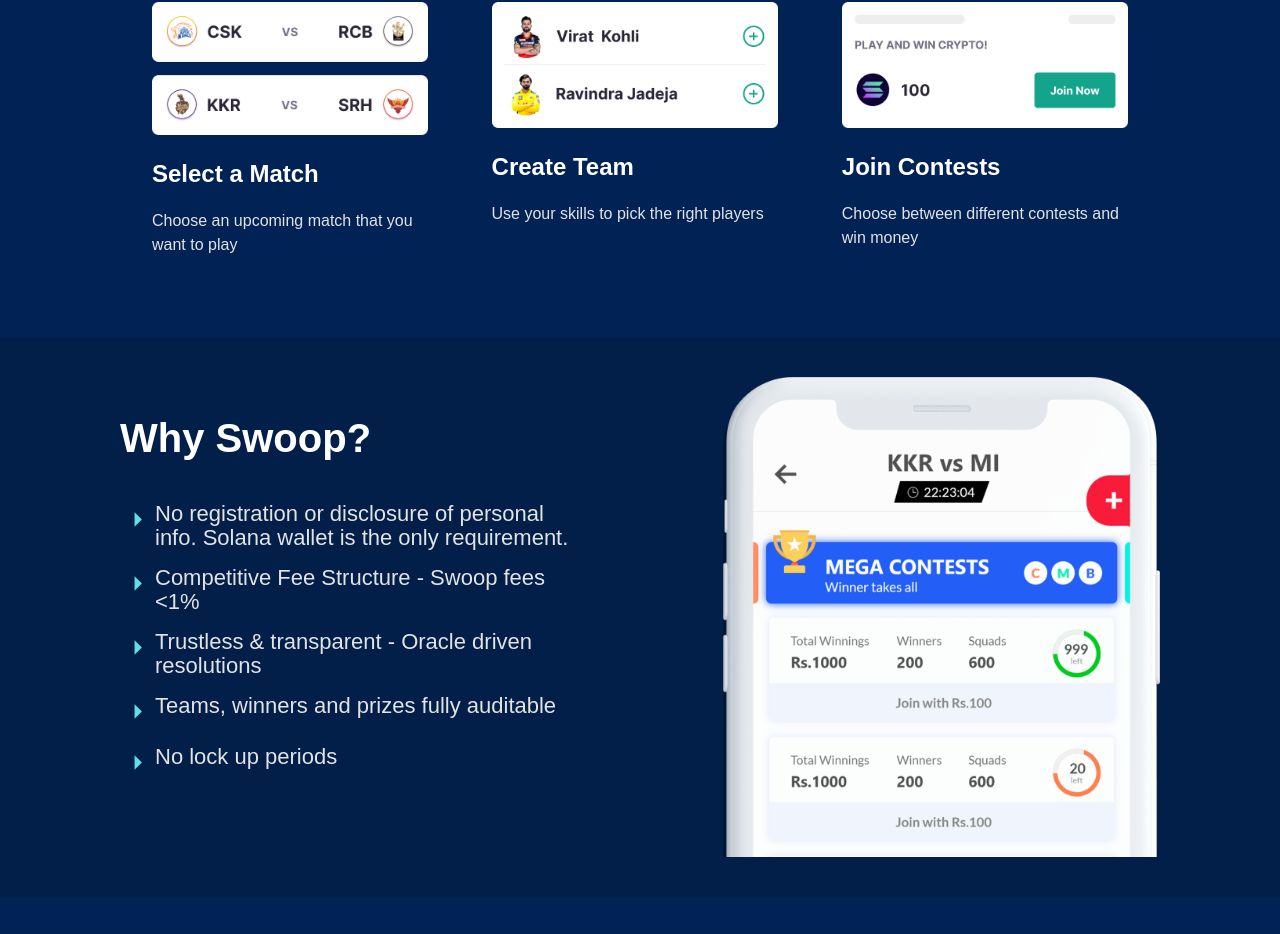
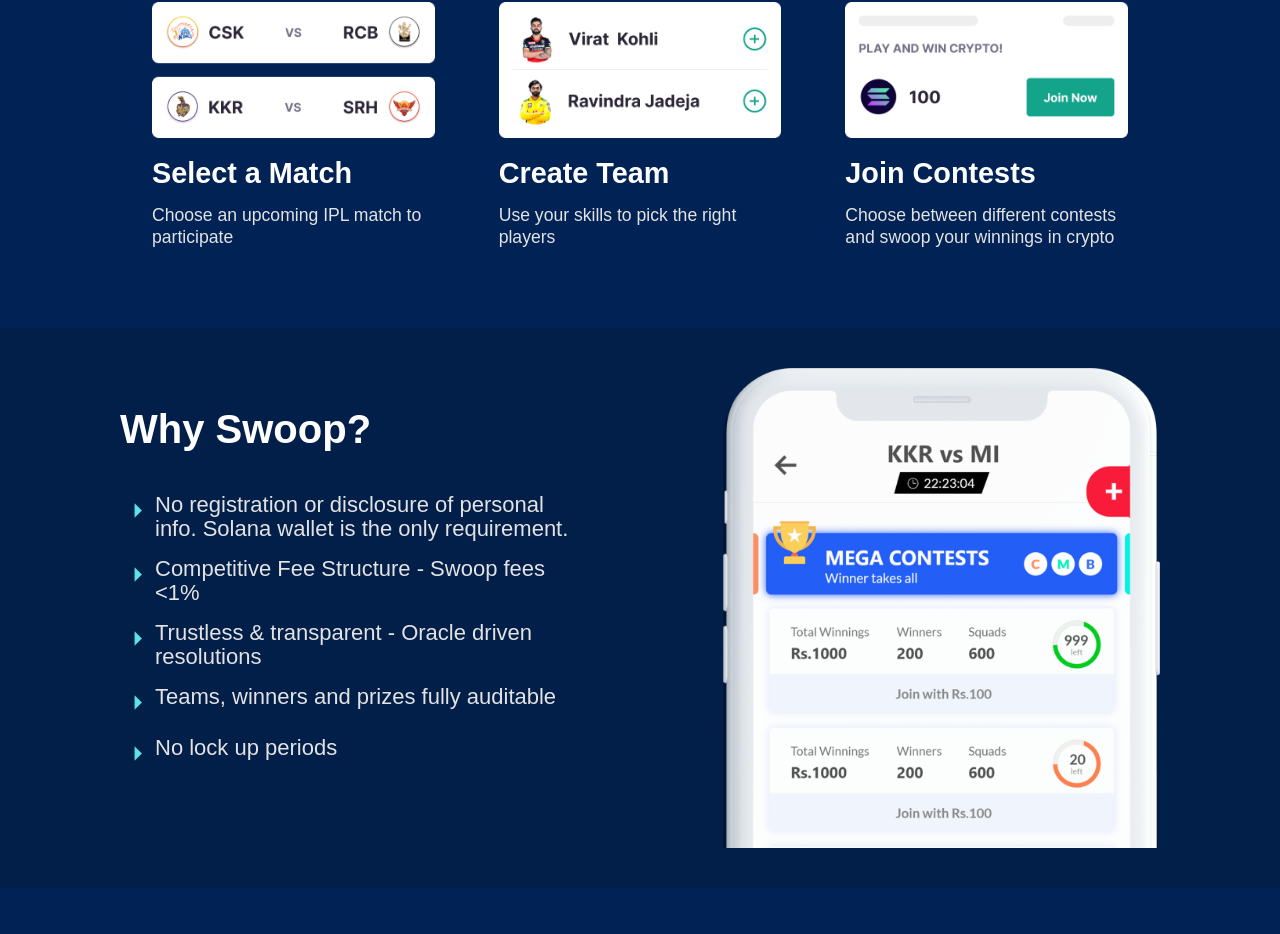
Before and after one commit to skmanish/parimutuel-sports-betting-solana, a React (Create React App) app in the folder landing-page/: page / in a window 1280 px wide. Shown: the part 934-1868 px from the top of the page. Built offline with nearby package versions, Linux system fonts and the light colour scheme.

Commit message:
Fix images and font size of section-2 in landing page

```diff
--- a/landing-page/public/index.html
+++ b/landing-page/public/index.html
@@ -9,6 +9,10 @@
       name="description"
       content="Swoop: Fantasy Cricket on Solana"
     />
+    <link rel='preconnect' href='https://fonts.gstatic.com' crossorigin>
+    <link rel='preload' as='style' href='https://fonts.googleapis.com/css2?family=Open+Sans|Roboto:wght@300&display=swap'>
+    <link rel='stylesheet' href='https://fonts.googleapis.com/css2?family=Open+Sans|Roboto:wght@700&display=swap'>
+
     <link rel="apple-touch-icon" href="%PUBLIC_URL%/images/ball_dark_icon.png" />
     <!--
       manifest.json provides metadata used when your web app is installed on a
--- a/landing-page/src/index.tsx
+++ b/landing-page/src/index.tsx
@@ -3,10 +3,6 @@
 import './index.css';
 import App from './App';
 import reportWebVitals from './reportWebVitals';
-import '@fontsource/roboto/300.css';
-import '@fontsource/roboto/400.css';
-import '@fontsource/roboto/500.css';
-import '@fontsource/roboto/700.css';
 
 ReactDOM.render(
   <React.StrictMode>
--- a/landing-page/src/landing-page/section-2/index.tsx
+++ b/landing-page/src/landing-page/section-2/index.tsx
@@ -19,9 +19,9 @@
         'Join Contests',
     ];
     const descriptions = [
-        'Choose an upcoming match that you want to play',
+        'Choose an upcoming IPL match to participate',
         'Use your skills to pick the right players',
-        'Choose between different contests and win money',
+        'Choose between different contests and swoop your winnings in crypto',
     ];
     return (
         <Box
--- a/landing-page/src/landing-page/section-2/section-2-horizontal-tile.tsx
+++ b/landing-page/src/landing-page/section-2/section-2-horizontal-tile.tsx
@@ -4,8 +4,8 @@
 
 const TitleBox = styled(Box)({
     fontWeight: 700,
-    fontSize: '18px',
-    lineHeight: '24px',
+    fontSize: '1.5rem',
+    lineHeight: '1.375rem',
     color: '#FFFFFF',
     textAlign: 'left',
     marginTop: '5px',
@@ -14,8 +14,8 @@
 
 const DescriptionBox = styled(Box)({
     fontWeight: 400,
-    fontSize: '12px',
-    lineHeight: '18px',
+    fontSize: '1.0rem',
+    lineHeight: '1.375rem',
     color: '#E3E3E3',
     textAlign: 'left',
     marginTop: '5px',
--- a/landing-page/src/landing-page/section-2/section-2-vertical-tile.tsx
+++ b/landing-page/src/landing-page/section-2/section-2-vertical-tile.tsx
@@ -3,8 +3,8 @@
 
 const TitleBox = styled(Box)({
     fontWeight: 700,
-    fontSize: '24px',
-    lineHeight: '30px',
+    fontSize: '1.8rem',
+    lineHeight: '1.375rem',
     color: '#FFFFFF',
     textAlign: 'left',
     marginTop: '20px',
@@ -12,8 +12,8 @@
 
 const DescriptionBox = styled(Box)({
     fontWeight: 400,
-    fontSize: '16px',
-    lineHeight: '24px',
+    fontSize: '1.1rem',
+    lineHeight: '1.375rem',
     color: '#E3E3E3',
     textAlign: 'left',
     marginTop: '20px',
@@ -25,7 +25,7 @@
     description: string})
 {
     return(
-        <Box py={{xs: 3, md: 5}} px={{xs: 2, md: 4}}>
+        <Box py={{xs: 3, md: 5}} px={{xs: 2, md: 4}} sx={{width: '33%'}}>
             <img
             src={props.imageUrl}
             alt={props.title}
```
Also changed, not shown: landing-page/public/images/section_2_create_team.png, landing-page/public/images/section_2_join_contests.png.
